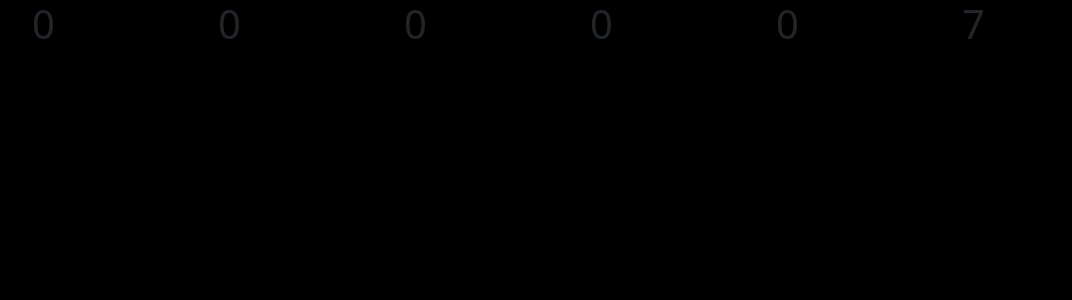
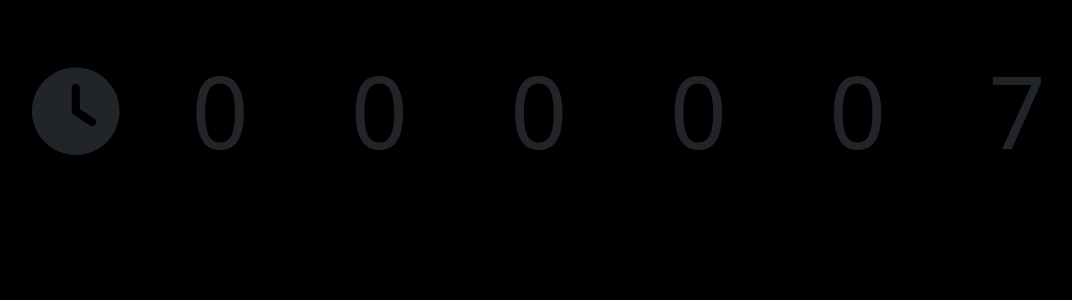
Before and after one commit to tuquepantin/counter, a React app: page / in a window 1280 px wide. Shown: the top 300 px of the page, without its empty margins (50-1122 px from the left). Built offline with nearby package versions, Linux system fonts and the light colour scheme.

Commit message:
added styles

```diff
--- a/src/js/pages/Home.jsx
+++ b/src/js/pages/Home.jsx
@@ -1,5 +1,4 @@
 import React, { useEffect, useState } from "react";
-
 
 
 function Home(){
@@ -18,8 +17,9 @@ function Home(){
 
     return (
         <>
-            <div className="container">
+            <div className="container counter">
                 <div className="d-flex">
+                    <h1 className="w-25"><i class="fa-solid fa-clock fa-sm"></i></h1>
                     <h1 className="w-25">{Math.floor(counter / 100000) % 10 }</h1>
                     <h1 className="w-25">{Math.floor(counter / 10000) % 10 }</h1>
                     <h1 className="w-25">{Math.floor(counter / 1000) % 10 }</h1>
--- a/src/styles/index.css
+++ b/src/styles/index.css
@@ -1,3 +1,11 @@
 body{
     background-color: black;
 }
+
+.counter{
+    margin-top: 50px;
+}
+
+h1{
+    font-size: 100px;
+}
--- a/template.html
+++ b/template.html
@@ -3,10 +3,11 @@
     <head>
         <meta name="viewport" content="width=device-width, initial-scale=1.0">
         <meta charset="UTF-8">
-        <title>Hello Rigo with Vanilla.js</title>
+        <title>Counter</title>
 
+        <script src="https://kit.fontawesome.com/230701dce9.js" crossorigin="anonymous"></script>
         <link href="https://cdn.jsdelivr.net/npm/bootstrap@5.3.0-alpha3/dist/css/bootstrap.min.css" rel="stylesheet" integrity="sha384-KK94CHFLLe+nY2dmCWGMq91rCGa5gtU4mk92HdvYe+M/SXH301p5ILy+dN9+nJOZ" crossorigin="anonymous">
-        <link rel="stylesheet" href="https://use.fontawesome.com/releases/v5.2.0/css/all.css" integrity="sha384-hWVjflwFxL6sNzntih27bfxkr27PmbbK/iSvJ+a4+0owXq79v+lsFkW54bOGbiDQ" crossorigin="anonymous">
+
 
     </head>
     <body>
@@ -14,6 +15,7 @@
 
         <!-- Many of bootstrap components require the use of JavaScript to function -->
         <!-- Popper and BootStrap JS -->
+
         <script src="https://cdn.jsdelivr.net/npm/bootstrap@5.3.0-alpha3/dist/js/bootstrap.bundle.min.js" integrity="sha384-ENjdO4Dr2bkBIFxQpeoTz1HIcje39Wm4jDKdf19U8gI4ddQ3GYNS7NTKfAdVQSZe" crossorigin="anonymous"></script>
     </body>
 </html>
```
